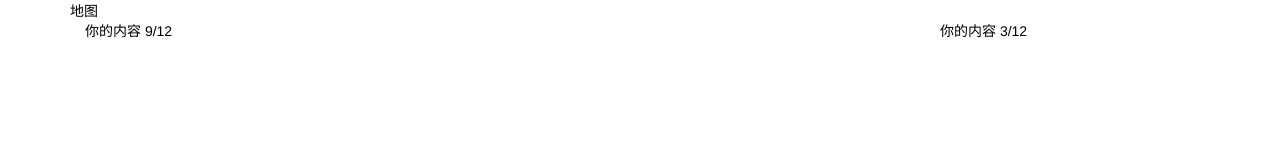
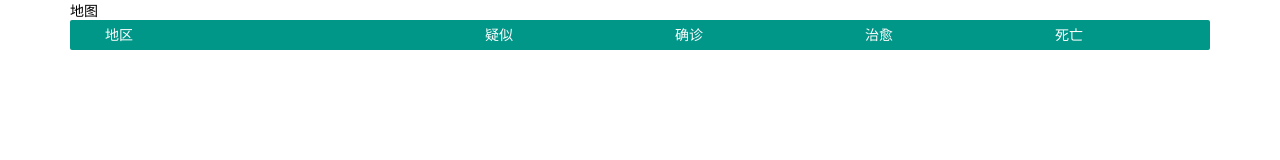
Before and after one commit to WenjieWuzhangquan/InfectStatisticWeb, a plain HTML site: page index.html in a window 1280 px wide. Drawn offline with Linux system fonts and the light colour scheme.

Commit message:
基本布局

```diff
--- a/index.html
+++ b/index.html
@@ -11,14 +11,23 @@
         地图
     </div>
     <!-- 手风琴的位置 -->
-    <div class="layui-main">
-      <div class="layui-container">
+    <div class="layui-main layui-nav layui-bg-green">
+      <div class="layui-container" style="height:30px;line-height:30px;">
         <div class="layui-row">
-          <div class="layui-col-md9">
-            你的内容 9/12
+          <div class="layui-col-md4">
+            地区
           </div>
-          <div class="layui-col-md3">
-            你的内容 3/12
+          <div class="layui-col-md2">
+            疑似
+          </div>
+          <div class="layui-col-md2">
+            确诊
+          </div>
+          <div class="layui-col-md2">
+            治愈
+          </div>
+          <div class="layui-col-md2">
+            死亡
           </div>
         </div>
       </div>
```
